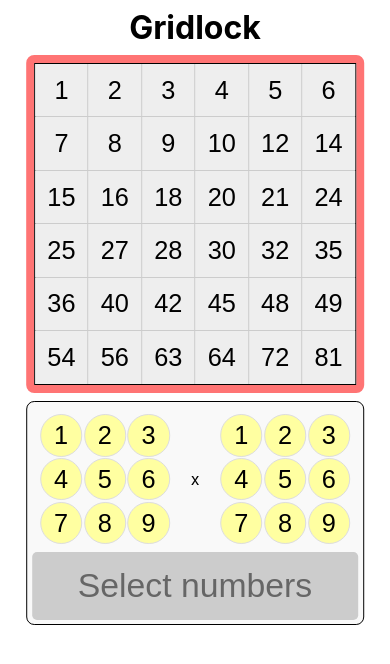
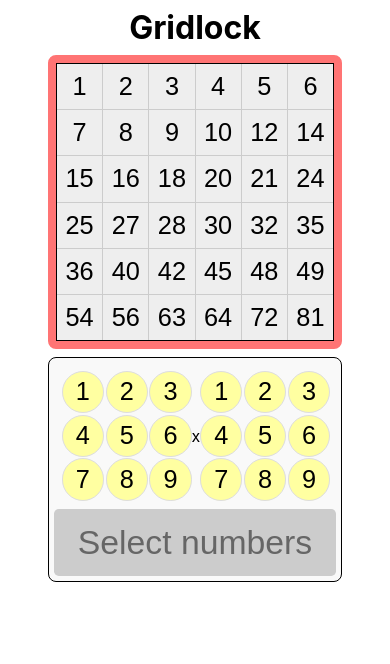
Before and after one commit to willbraun/gridlock, a React (Create React App) app: page / in a window 390 px wide. Shown: the top 664 px of the page. Built offline with nearby package versions, Linux system fonts and the light colour scheme.

Commit message:
removed max width on the app and added media query

```diff
--- a/src/App.css
+++ b/src/App.css
@@ -3,8 +3,7 @@
 	left: 50%;
 	transform: translateX(-50%);
 	text-align: center;
-	width: calc(100vw - 2rem);
-	max-width: var(--grid-size);
+	width: calc(100vw - 6rem);
 	margin: 0.5rem auto;
 }
 
@@ -77,3 +76,9 @@
     margin: 0.2rem;
     font-size: 1.5rem;
 }
+
+@media (min-width: 600px) {
+	.app-inner {
+		width: 40vh;
+	}
+}
--- a/src/index.css
+++ b/src/index.css
@@ -4,7 +4,6 @@
 	--yellow: rgb(255, 255, 161);
 	--red: rgb(255, 116, 116);
 	--blue: rgb(145, 181, 255);
-	--grid-size: 40vh;
 }
 
 body {
--- a/src/styles/grid.css
+++ b/src/styles/grid.css
@@ -5,8 +5,6 @@
     margin: 0 0 0.5rem 0;
     transition: 0.3s;
     width: 100%;
-    max-height: var(--grid-size);
-    max-width: var(--grid-size);
     aspect-ratio: 1;
 }
 
--- a/src/styles/numbercircle.css
+++ b/src/styles/numbercircle.css
@@ -1,4 +1,5 @@
 .number-circle {
+    position: relative;
     height: 5vh;
     width: 5vh;
     border: 1px solid #ddd;
```
